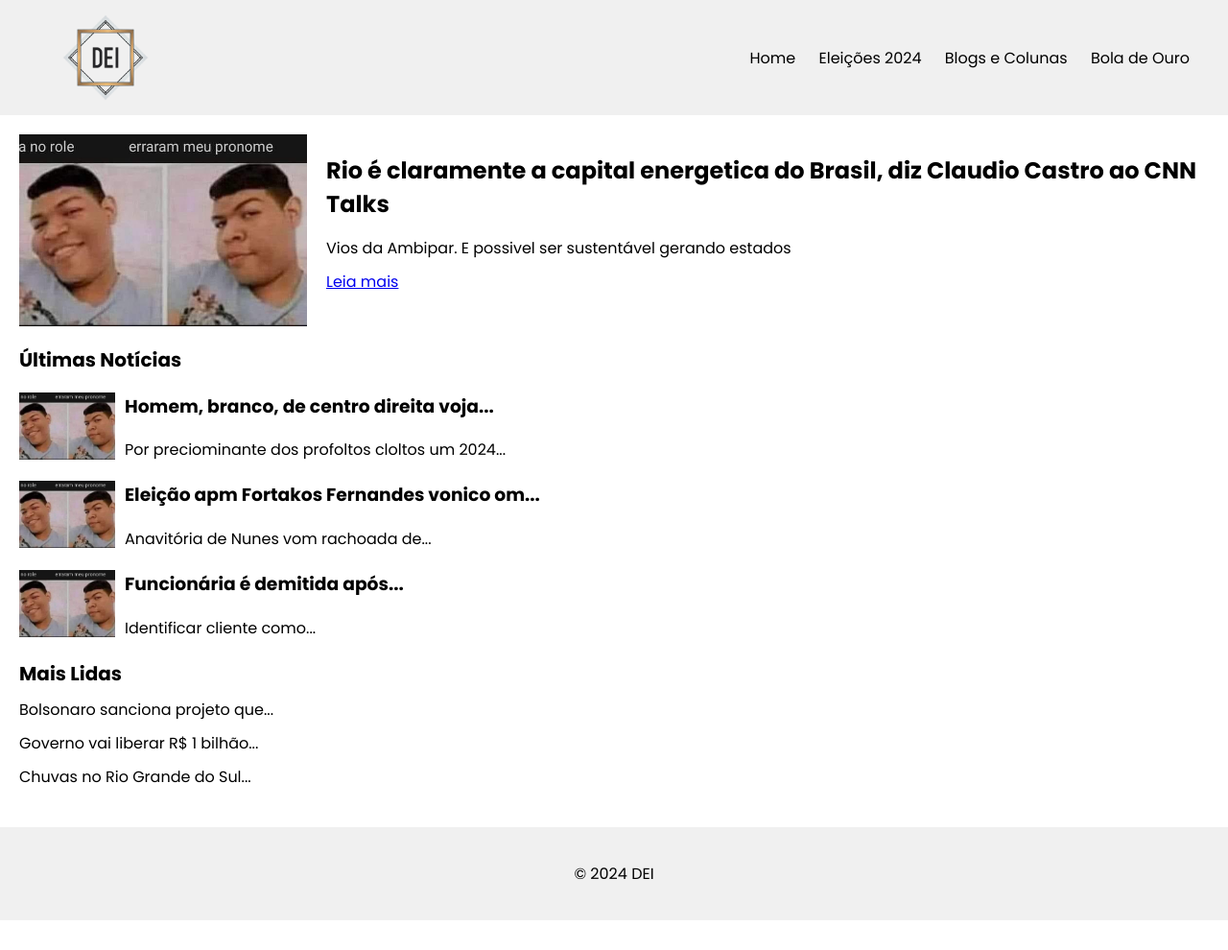
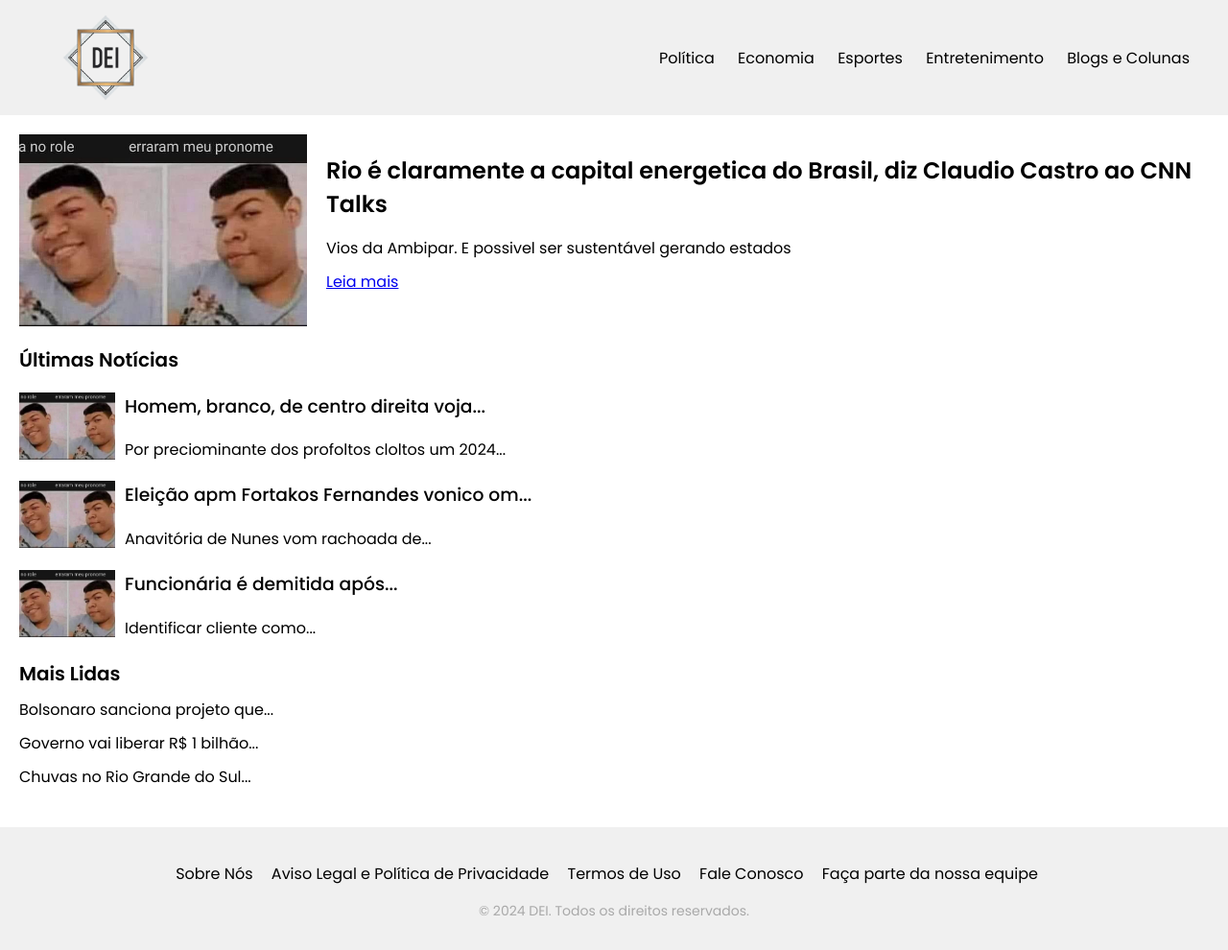
Before and after one commit to RicardoALIkeda/ProjetoJava2, a plain HTML site: page index.html in a window 1280 px wide. Shown: the whole page at 96% size. Before the commit the page ends 959 px from the top, so only its background shows below. Drawn offline with Linux system fonts and the light colour scheme.

Commit message:
Update title, logo, and navigation styles in index.html and style.css

```diff
--- a/index.html
+++ b/index.html
@@ -1,25 +1,31 @@
 <!DOCTYPE html>
 <html lang="pt-br">
+
 <head>
     <meta charset="UTF-8">
     <meta name="viewport" content="width=device-width, initial-scale=1.0">
-    <title>Rio é claramente a capital energetica do Brasil, diz Claudio Castro ao CNN Talks</title>
+    <title>DEI News | Notícias Ao Vivo do Brasil e do Mundo </title>
     <link rel="stylesheet" href="style.css">
+    <link rel="icon" href="dei1.png" type="image/x-icon">
     <style>
         @import url('https://fonts.googleapis.com/css2?family=Poppins:ital,wght@0,100;0,200;0,300;0,400;0,500;0,600;0,700;0,800;0,900;1,100;1,200;1,300;1,400;1,500;1,600;1,700;1,800;1,900&display=swap');
-        </style>
+    </style>
 </head>
+
 <body>
     <header class="header">
         <div class="logo">
-            <img src="dei1.png" class="logo" alt="Logo">
+            <a href="index.html">
+                <img src="dei1.png" class="logo" alt="DEI">
+            </a>
         </div>
         <nav class="nav">
             <ul>
-                <li><a href="#">Home</a></li>
-                <li><a href="#">Eleições 2024</a></li>
+                <li><a href="#">Política</a></li>
+                <li><a href="#">Economia</a></li>
+                <li><a href="#">Esportes</a></li>
+                <li><a href="#">Entretenimento</a></li>
                 <li><a href="#">Blogs e Colunas</a></li>
-                <li><a href="#">Bola de Ouro</a></li>
             </ul>
         </nav>
     </header>
@@ -66,7 +72,15 @@
     </main>
 
     <footer class="footer">
-        <p>&copy; 2024 DEI</p>
+        <ul>
+            <li><a href="#">Sobre Nós</a></li>
+            <li><a href="#">Aviso Legal e Política de Privacidade</a></li>
+            <li><a href="#">Termos de Uso</a></li>
+            <li><a href="#">Fale Conosco</a></li>
+            <li><a href="#">Faça parte da nossa equipe</a></li>
+        </ul>
+        <p>&copy; 2024 DEI. Todos os direitos reservados.</p>
     </footer>
 </body>
+
 </html>
--- a/style.css
+++ b/style.css
@@ -34,11 +34,6 @@ body {
 .nav a {
   text-decoration: none;
   color: #000;
-  transition: color 0.45s ease;
-}
-
-.nav a:hover {
-  color: #973B3B;
 }
 
 .main {
@@ -63,6 +58,7 @@ body {
 
 .destaque-texto h2 {
   font-size: 24px;
+  font-weight: 600;
   margin-bottom: 10px;
 }
 
@@ -76,6 +72,7 @@ body {
 
 .ultimas-noticias h2 {
   font-size: 20px;
+  font-weight: 600;
   margin-bottom: 10px;
 }
 
@@ -99,6 +96,7 @@ body {
 
 .ultimas-noticias a {
   text-decoration: none;
+  font-weight: 500;
   color: #000;
 }
 
@@ -108,6 +106,7 @@ body {
 
 .mais-lidas h2 {
   font-size: 20px;
+  font-weight: 600;
   margin-bottom: 10px;
 }
 
@@ -126,8 +125,53 @@ body {
   color: #000;
 }
 
+
+.nav a,
+.ultimas-noticias h2,
+.ultimas-noticias a,
+.destaque-texto h2,
+.mais-lidas h2,
+.mais-lidas a {
+  transition: color 0.45s ease;
+}
+
+.nav a:hover,
+.ultimas-noticias h2:hover,
+.ultimas-noticias a:hover,
+.destaque-texto h2:hover,
+.mais-lidas h2:hover,
+.mais-lidas a:hover {
+  color: #973B3B;
+}
+
 .footer {
   background-color: #f0f0f0;
   padding: 20px;
   text-align: center;
 }
+
+.footer p {
+  font-size: 14px;
+  color: darkgray;
+  margin-bottom: 10px;
+}
+
+.footer ul {
+  list-style: none;
+  padding: 0;
+}
+
+.footer ul li {
+  display: inline;
+  margin-right: 15px;
+}
+
+.footer ul li a {
+  text-decoration: none;
+  color: #000;
+  transition: color 0.3s ease;
+}
+
+.footer ul li a:hover {
+  color: #973B3B;;
+}
```
